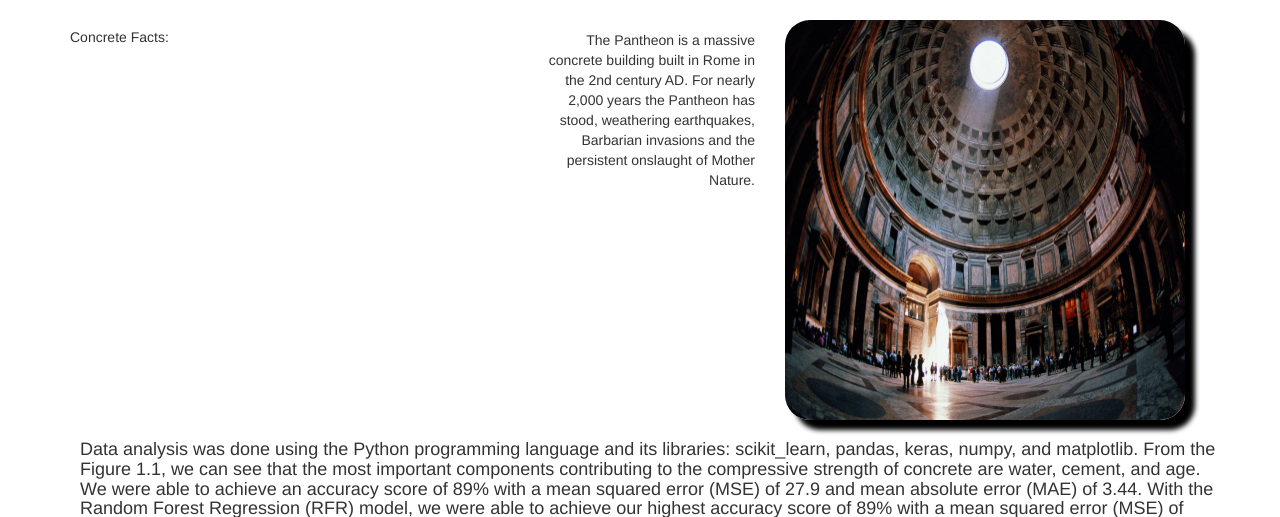
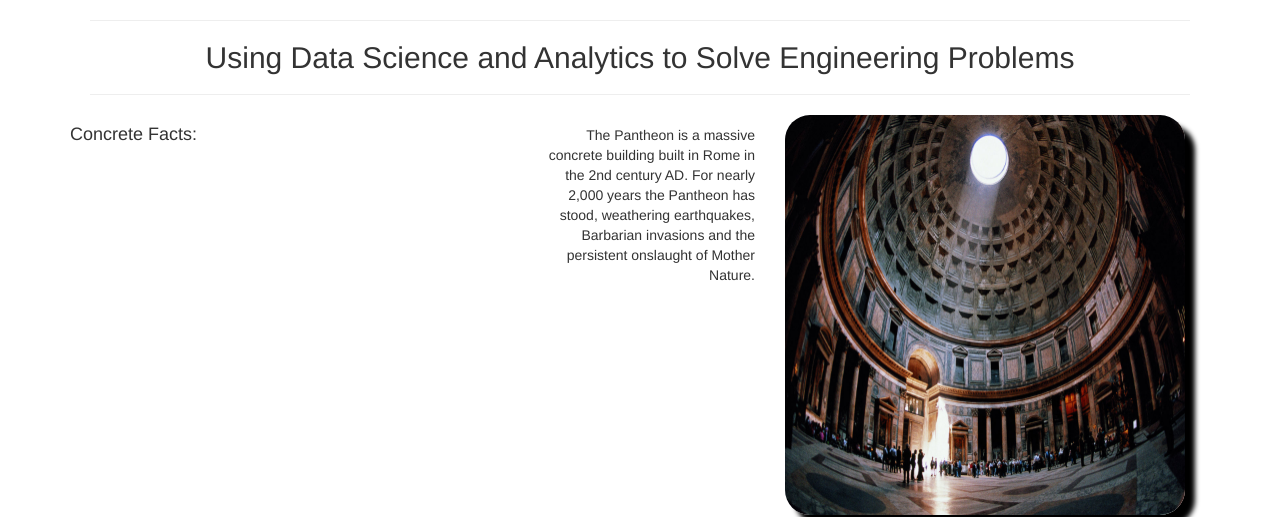
Before and after one commit to georgiafbi/rock_candy, a Flask app: page / in a window 1280 px wide. Shown: the part 122-639 px from the top of the page. Run offline with Flask 2, Linux system fonts and the light colour scheme; some libraries are stand-ins or nearby versions.

Commit message:
added a title to the home page

```diff
--- a/templates/index.html
+++ b/templates/index.html
@@ -97,9 +97,15 @@
                 </div>
 
             </nav>
+            <div class="hero text-center" style="margin:20px;">
+                <hr>
+                <h2>Using Data Science and Analytics to Solve Engineering Problems</h2>
+                <hr>
+
+            </div>
             <div class="row">
                 <div class="col-md-4">
-                    <h5>Concrete Facts:</h5>
+                    <h4>Concrete Facts:</h4>
                     <a href="https://ekaconcrete.com/10-impressive-facts-concrete/" target="_blank"
                         style='text-decoration: none;color:white;'>
                         <p>Concrete is used more than any other material in the world.
```
Also changed, not shown: 1 other file.
